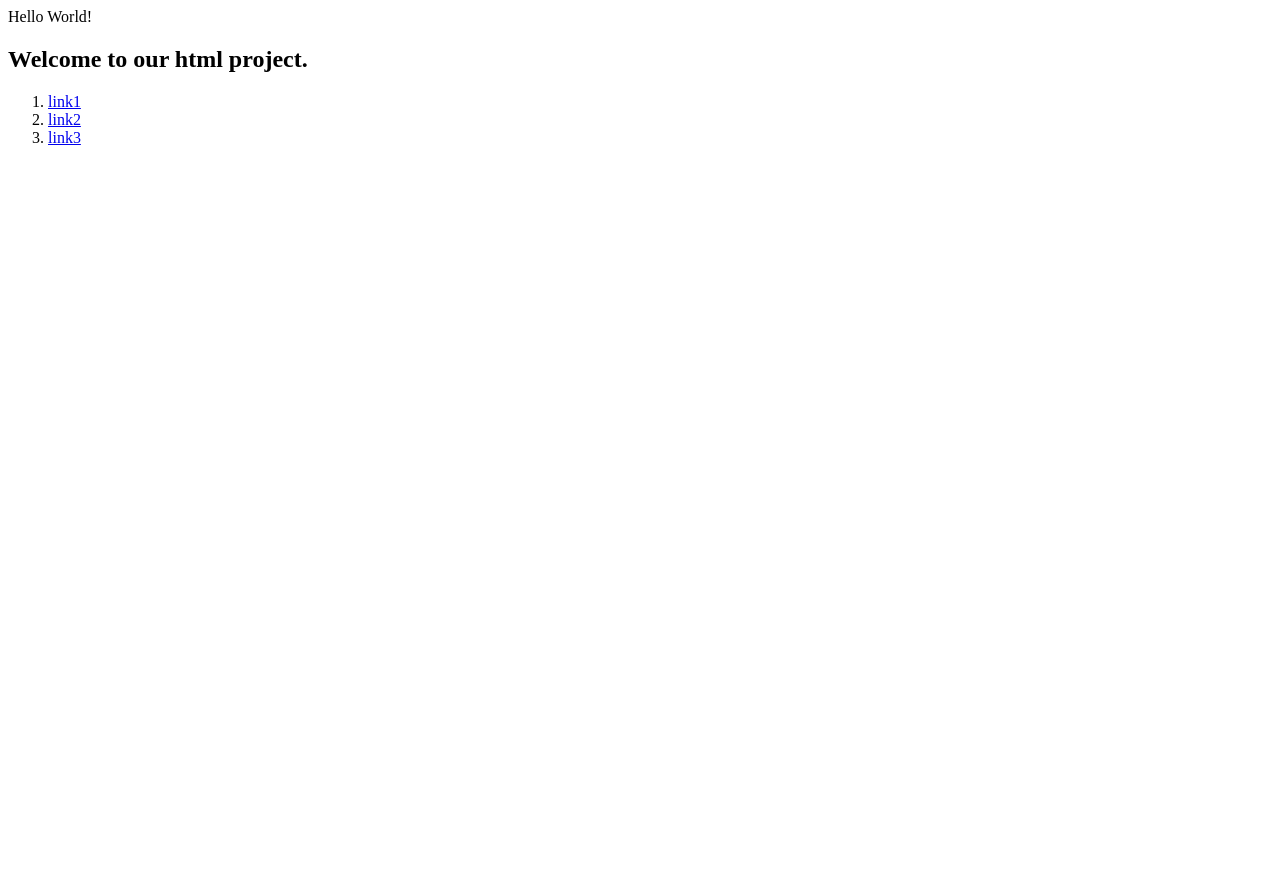
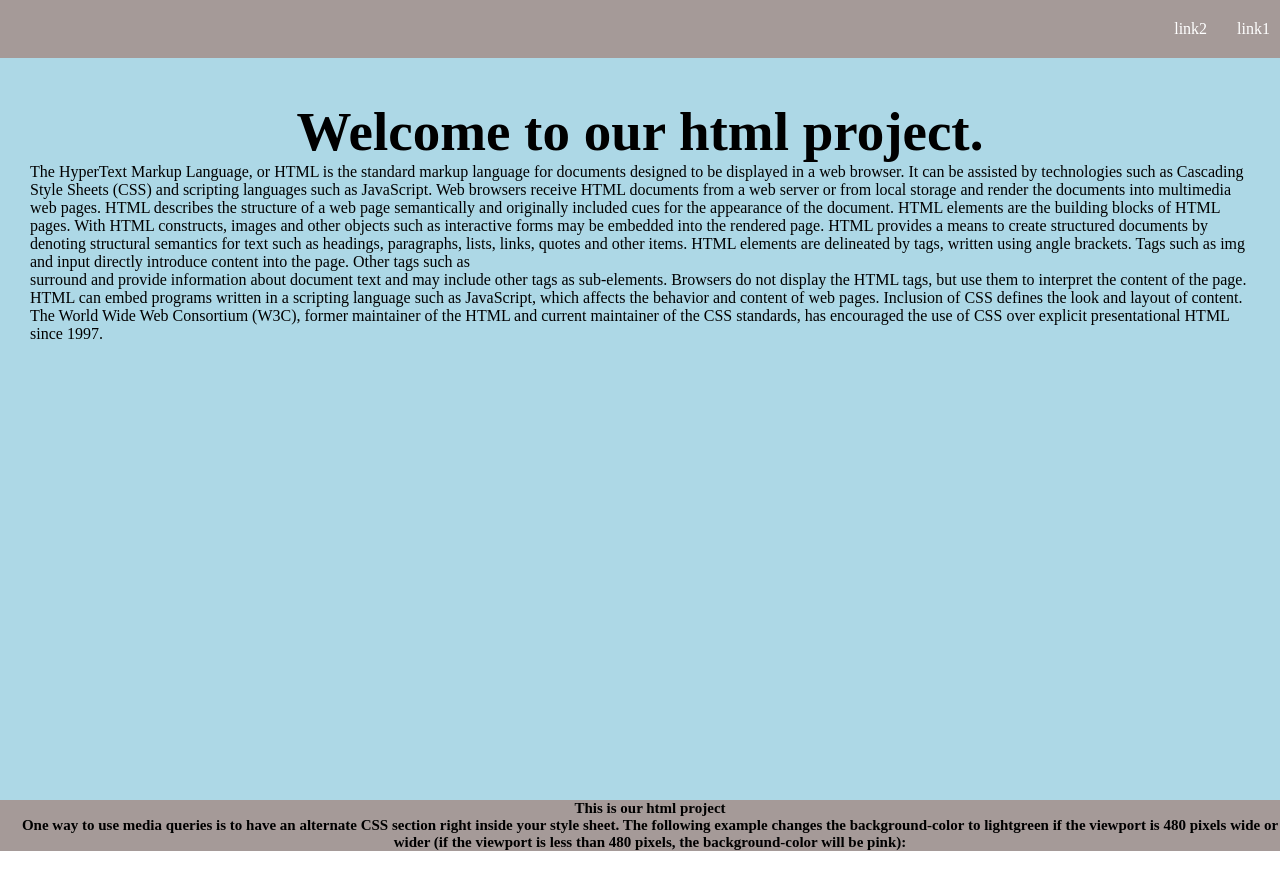
Before and after one commit to julie-ify/juli-dip-microverse, a plain HTML site: page index.html in a window 1280 px wide. Before the commit the page ends 800 px from the top, so only its background shows below. Drawn offline with Linux system fonts and the light colour scheme.

Commit message:
final project

```diff
--- a/css/style.css
+++ b/css/style.css
@@ -0,0 +1,60 @@
+* {
+  margin: 0;
+}
+
+#navbar {
+  position: fixed;
+  top: 0px;
+  width: 100%;
+  background: rgb(165, 154, 152);
+  padding: 20px;
+}
+
+#welcome-section {
+  height: 100vh;
+  /* padding: 100px 0px 50px 50px; */
+  /* padding-top: 45vh; */
+  background-color: lightblue;
+  text-align: center;
+}
+
+#welcome-section h1{
+    text-align: center;
+    padding-top: 100px;
+  }
+
+
+  #welcome-section p{
+
+    padding: 0px 30px;
+  }
+#welcome-section p {
+  text-align: left;
+}
+
+#projects {
+  background-color: rgb(165, 154, 152);
+  padding-left: 20px;
+  text-align: center;
+  font-size: 10px;
+}
+
+#navbar a:hover {
+  color: lightgrey;
+}
+
+a {
+  text-decoration: none;
+  color: white;
+}
+
+#navbar a {
+    float: right;
+    padding-right: 30px;
+}
+
+@media (min-width: 700px) {
+  #welcome-section h1 {
+    font-size: 55px;
+  }
+}
--- a/index.html
+++ b/index.html
@@ -1,25 +1,40 @@
 <!DOCTYPE html>
 <html lang="en">
   <head>
-    <meta charset="UTF-8">
+    <meta charset="UTF-8" />
     <title>Fork Me! FCC: Test Suite Template</title>
-    <link rel="stylesheet" href="css/style.css">
+    <link rel="stylesheet" href="css/style.css" />
   </head>
 
   <body>
-    <script src="https://cdn.freecodecamp.org/testable-projects-fcc/v1/bundle.js"></script>
-
-    Hello World!
     <section id="welcome-section">
       <h1>Welcome to our html project.</h1>
+      <p>The HyperText Markup Language, or HTML is the standard markup language for documents designed to be displayed in a web browser. It can be assisted by technologies such as Cascading Style Sheets (CSS) and scripting languages such as JavaScript.
+
+        Web browsers receive HTML documents from a web server or from local storage and render the documents into multimedia web pages. HTML describes the structure of a web page semantically and originally included cues for the appearance of the document.
+
+        HTML elements are the building blocks of HTML pages. With HTML constructs, images and other objects such as interactive forms may be embedded into the rendered page. HTML provides a means to create structured documents by denoting structural semantics for text such as headings, paragraphs, lists, links, quotes and other items. HTML elements are delineated by tags, written using angle brackets. Tags such as img and input directly introduce content into the page. Other tags such as <p> surround and provide information about document text and may include other tags as sub-elements. Browsers do not display the HTML tags, but use them to interpret the content of the page.
+
+        HTML can embed programs written in a scripting language such as JavaScript, which affects the behavior and content of web pages. Inclusion of CSS defines the look and layout of content. The World Wide Web Consortium (W3C), former maintainer of the HTML and current maintainer of the CSS standards, has encouraged the use of CSS over explicit presentational HTML since 1997.</p>
     </section>
     <section id="projects">
-      <h2 class="project-tile"></h2>
-      <p class="project-tile"></p>
-      <a href="https://www.hackerrank.com/"></a>
-      <a href="https://www.google.com/"></a>
+      <div class="project-tile">
+        <h1>This is our html project</h1>
+      </div>
+      <p class="project-tile">
+        <h2>One way to use media queries is to have an alternate CSS section right inside your style sheet.
+
+          The following example changes the background-color to lightgreen if the viewport is 480 pixels wide or wider (if the viewport is less than 480 pixels, the background-color will be pink):</h2>
+      </p>
+      <a href=".project-tile"></a>
+      <a href=".project-tile"></a>
     </section>
-<!-- User Story #6: My portfolio should have a navbar with an id of navbar.
+
+    <nav id="navbar">
+      <a href="#welcome-section">link1</a>
+      <a href="#projects">link2</a>
+    </nav>
+    <!-- User Story #6: My portfolio should have a navbar with an id of navbar.
 
 User Story #7: The navbar should contain at least one link that I can click on to navigate to different sections of the page.
 
@@ -30,15 +45,10 @@ User Story #9: My portfolio should have at least one media query.
 User Story #10: The height of the welcome section should be equal to the height of the viewport.
 
 User Story #11: The navbar should always be at the top of the viewport. -->
-<nav id="navbar">
- <ol>
-  <li><a id="profile-link" target="_blank" href="github.com">link1</a></li>
-  <li><a href="google.com">link2</a></li>
-  <li><a href="youtube.com">link3</a></li>
-</ol>
-</nav>
 
+    <div><a id="profile-link" target="_blank" href="github.com">link1</a></div>
 
-    <script  src="js/index.js"></script>
+    <script src="js/index.js"></script>
+    <script src="https://cdn.freecodecamp.org/testable-projects-fcc/v1/bundle.js"></script>
   </body>
 </html>
```
